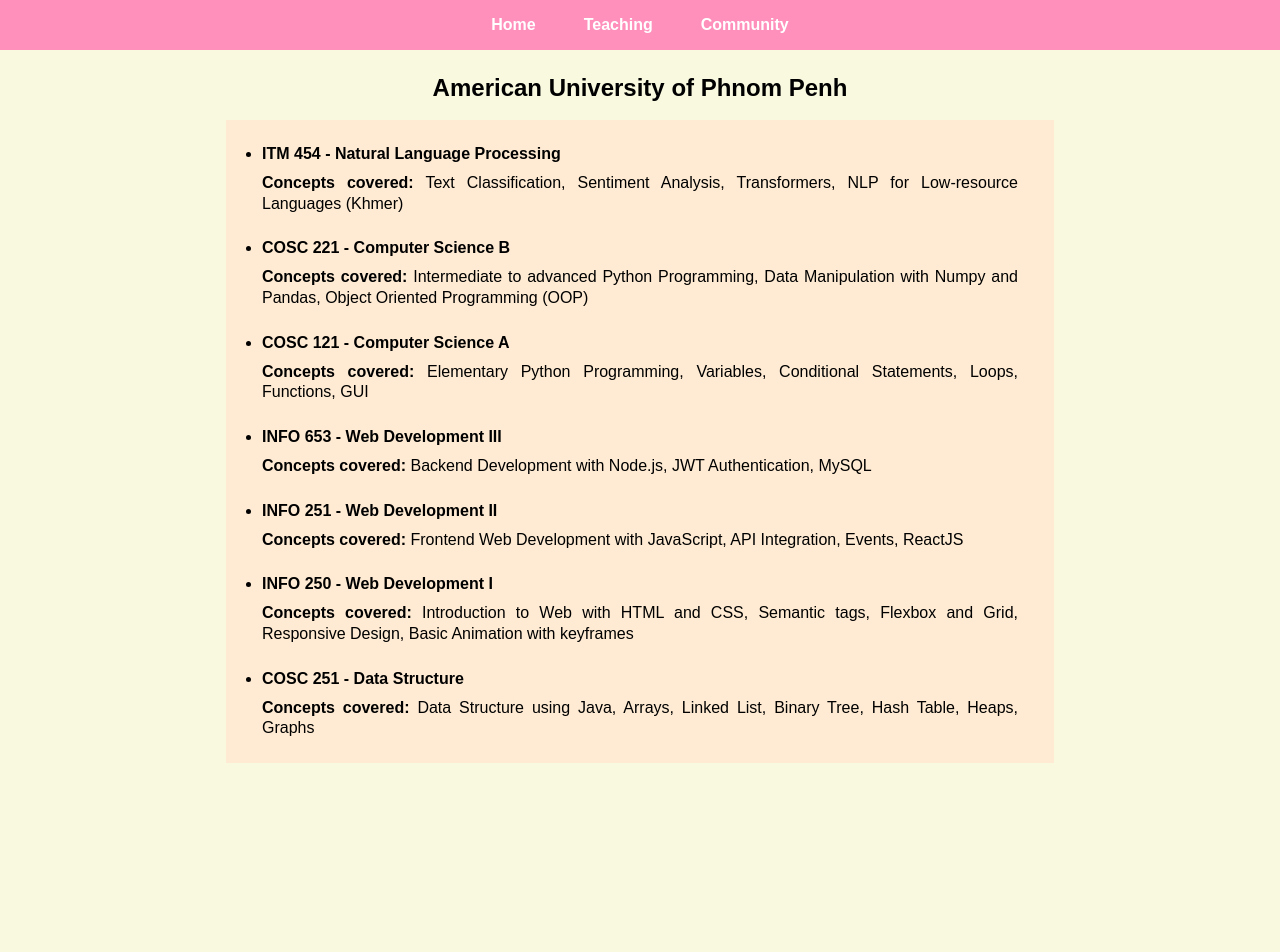
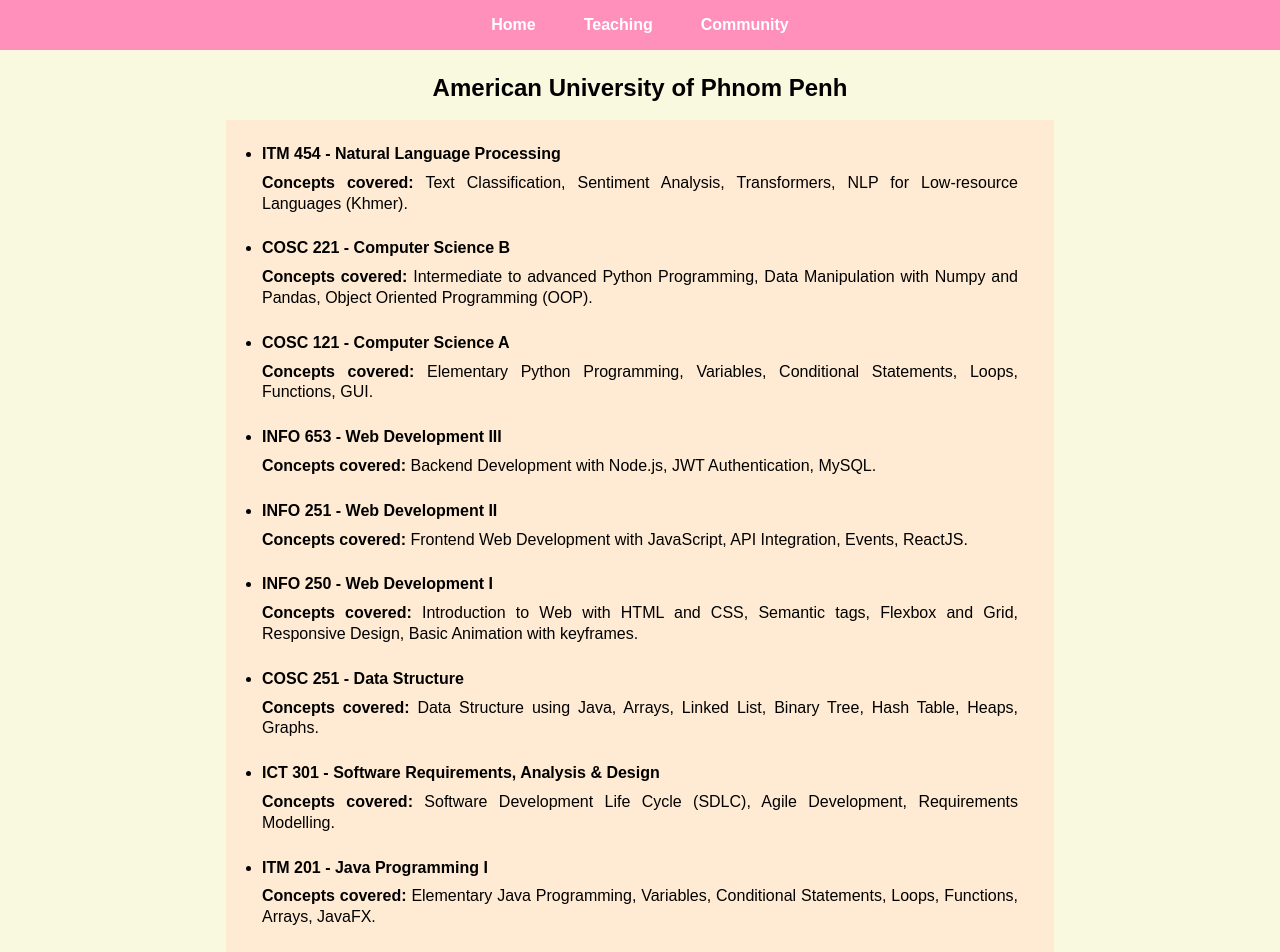
Before and after one commit to mbuntoun/mbuntoun.github.io, a React (Vite) app: page /teaching in a window 1280 px wide. Shown: the top 952 px of the page. Before the commit the page ends 800 px from the top, so only its background shows below. Built offline with nearby package versions, Linux system fonts and the light colour scheme; a web font is replaced by a local one.

Commit message:
add more coures

```diff
--- a/src/pages/Teaching.jsx
+++ b/src/pages/Teaching.jsx
@@ -27,10 +27,18 @@
         {
             "title": "COSC 251 - Data Structure",
             "concepts": "Data Structure using Java, Arrays, Linked List, Binary Tree, Hash Table, Heaps, Graphs"
+        },
+        {
+            "title": "ICT 301 - Software Requirements, Analysis & Design",
+            "concepts": "Software Development Life Cycle (SDLC), Agile Development, Requirements Modelling"
+        },
+        {
+            "title": "ITM 201 - Java Programming I",
+            "concepts": "Elementary Java Programming, Variables, Conditional Statements, Loops, Functions, Arrays, JavaFX"
         }
-        // To add more courses
-        // SRAD, Java I, Computer Science Survey, ITEC
     ]
+
+    // To also add courses from other uni
 
     return (
         <main className="courses">
@@ -40,7 +48,7 @@
                 {data.map((course, index) => (
                     <li key={index}>
                         <p><strong>{course.title}</strong></p>
-                        <p><b>Concepts covered:</b> {course.concepts}</p>
+                        <p><b>Concepts covered:</b> {course.concepts}.</p>
                     </li>
                 ))}
             </ul>
```
